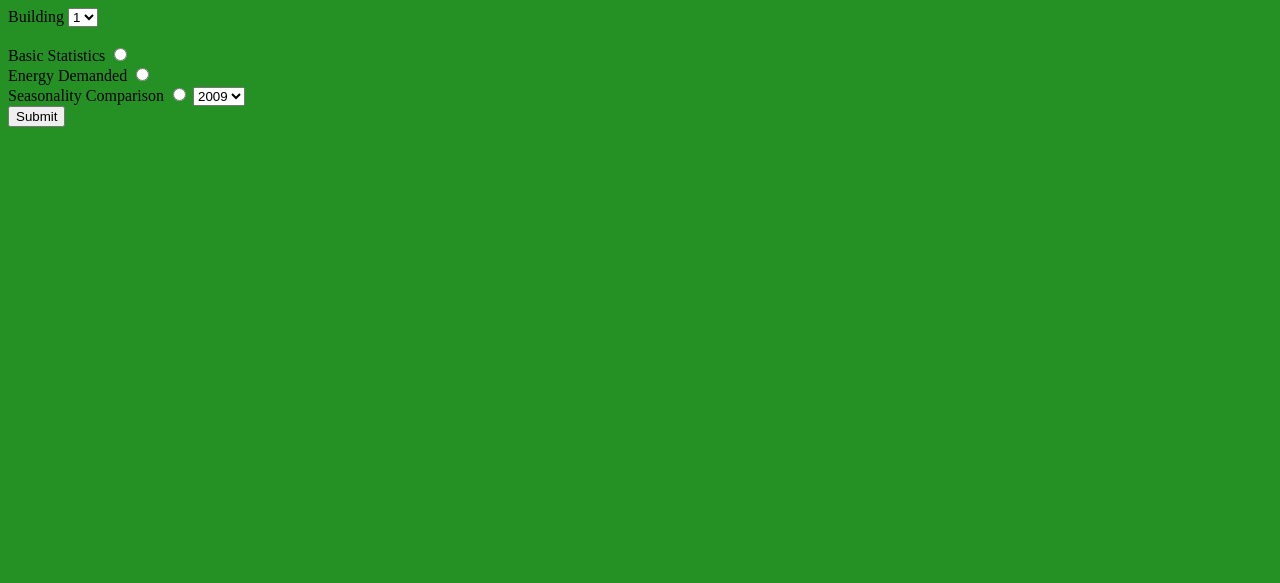
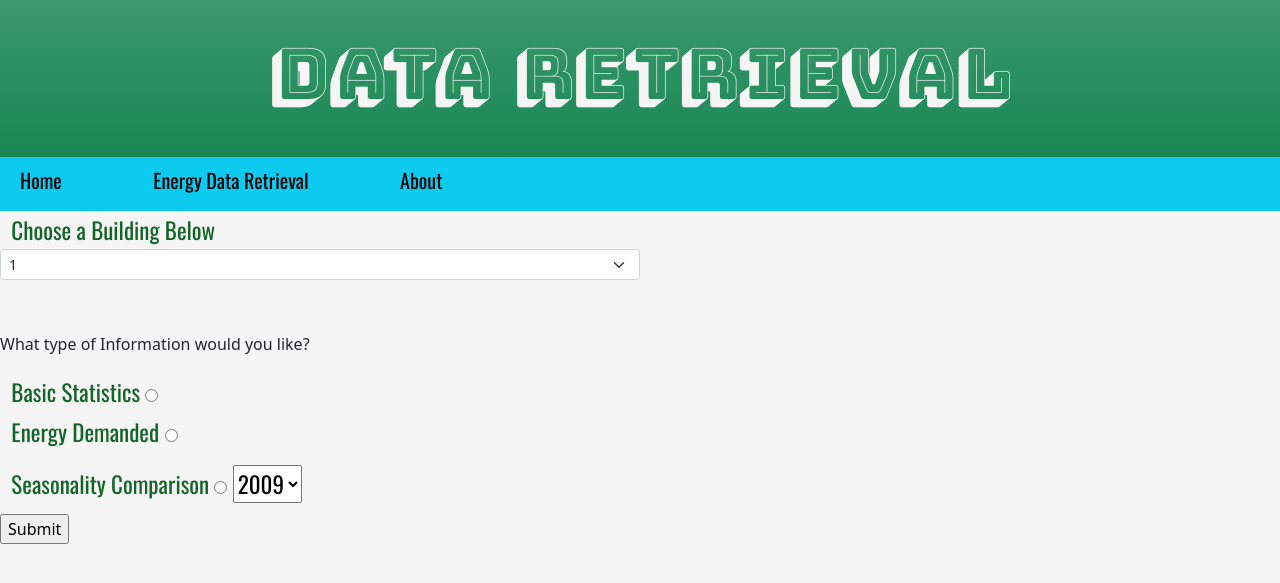
Before and after one commit to saraaly01/EnergyDemandDB, a Flask app: page /EDR in a window 1280 px wide. Shown: the top 583 px of the page. Run offline with Flask 2, Linux system fonts and the light colour scheme; a database or web service that is not in the repository returns one stand-in record (values such as "Sample title"); some libraries are stand-ins or nearby versions.

Commit message:
A few web interface changes more so on the query page, very slight changes but VM kept freezing

```diff
--- a/src/web_app/app.py
+++ b/src/web_app/app.py
@@ -41,10 +41,12 @@
 @app.route("/")
 def form():
     return render_template('hometest.html')
-
+@app.route("/home")
+def home():
+    return render_template('hometest.html')
 @app.route("/about")
 def about():
-    render_template('about.html')
+    return render_template('about.html')
 
 @app.route("/EDR")
 def EDR():
--- a/src/web_app/templates/home.html
+++ b/src/web_app/templates/home.html
@@ -3,21 +3,86 @@
 	<head>
 		<meta charset="utf-8">
 		<title> Building Form </title>
+		<link href="https://cdn.jsdelivr.net/npm/bootstrap@5.1.3/dist/css/bootstrap.min.css" rel="stylesheet">
+		<link href="https://fonts.googleapis.com/css?family=Bungee+Shade" rel="stylesheet">
+        <link href="https://fonts.googleapis.com/css?family=Oswald" rel="stylesheet">
+		<script src="https://cdn.jsdelivr.net/npm/bootstrap@5.1.3/dist/js/bootstrap.bundle.min.js"></script>
 	</head>
 	<style>
 		#stealthy {
 			display: none;
 		}
+            h1{
+                margin-bottom: 0.5rem;
+                font-family: 'Bungee Shade', sans-serif;
+                font-weight: 100;
+                line-height: .75;
+                color: whitesmoke;
+                font-size: 70px;
+            }
+            .nav-link{
+                margin-bottom: 0.5rem;
+                font-family: 'Oswald', sans-serif;
+                font-weight: 100;
+                line-height: .7;
+                color: rgb(0, 0, 0);
+                font-size: 20px;
+                margin-right: 2cm;
+
+            }
+            h2{
+                margin-bottom: 0.5rem;
+                font-family: 'Oswald', sans-serif;
+                font-weight: 100;
+                line-height: .7;
+                color: rgb(0, 0, 0);
+                font-size: 30px;
+                margin: .3cm;
+
+            }
+			label{
+				margin-bottom: 0.5rem;
+                font-family: 'Oswald', sans-serif;
+                font-weight: 100;
+                line-height: .7;
+                color: rgb(19, 100, 39);
+                font-size: 23px;
+                margin: .3cm;
+
+			}
+			.form-select{
+				max-width: 50%;
+			}
+
 	</style>
-	<body style="background-color: #259125">
+	<body style="background-color: whitesmoke">
+		<div class="p-5 bg-success bg-gradient text-center">
+            <h1>Data Retrieval</h1>
+        </div>
+		<nav class="navbar navbar-expand-sm bg-info">
+            <div class="container-fluid">
+                <ul class="navbar-nav">
+                    <li class="nav-item">
+                        <a class="nav-link" href="home">Home</a>
+                    </li>
+                    <li class="nav-item">
+                        <a class="nav-link" href="EDR">Energy Data Retrieval</a>
+                    </li>
+                    <li class="nav-item">
+                        <a class="nav-link" href="about">About</a>
+                    </li>
+                </ul>
+            </div>
+        </nav>
 		<form action="/results" method="POST">
-			<label for="buildings1">Building </label>
-			<select name="building1" id="buildings1">
+			<label for="buildings1">Choose a Building Below</label>
+			<select name="building1" id="buildings1"  class="form-select form-select-sm mb-1">
 				{% for item in items %}
 				<option value="{{item[0]}}">{{item[0]}}</option>
 				{% endfor %}
 			</select>
 			<br><br>
+			<p>What type of Information would you like?</p>
 			<label for="option1">Basic Statistics
 				<input id="option1" type="radio" name="options" value = "option1">
 			</label>
--- a/src/web_app/templates/hometest.html
+++ b/src/web_app/templates/hometest.html
@@ -48,7 +48,7 @@
             <div class="container-fluid">
                 <ul class="navbar-nav">
                     <li class="nav-item">
-                        <a class="nav-link" href="">Home</a>
+                        <a class="nav-link" href="home">Home</a>
                     </li>
                     <li class="nav-item">
                         <a class="nav-link" href="EDR">Energy Data Retrieval</a>
```
